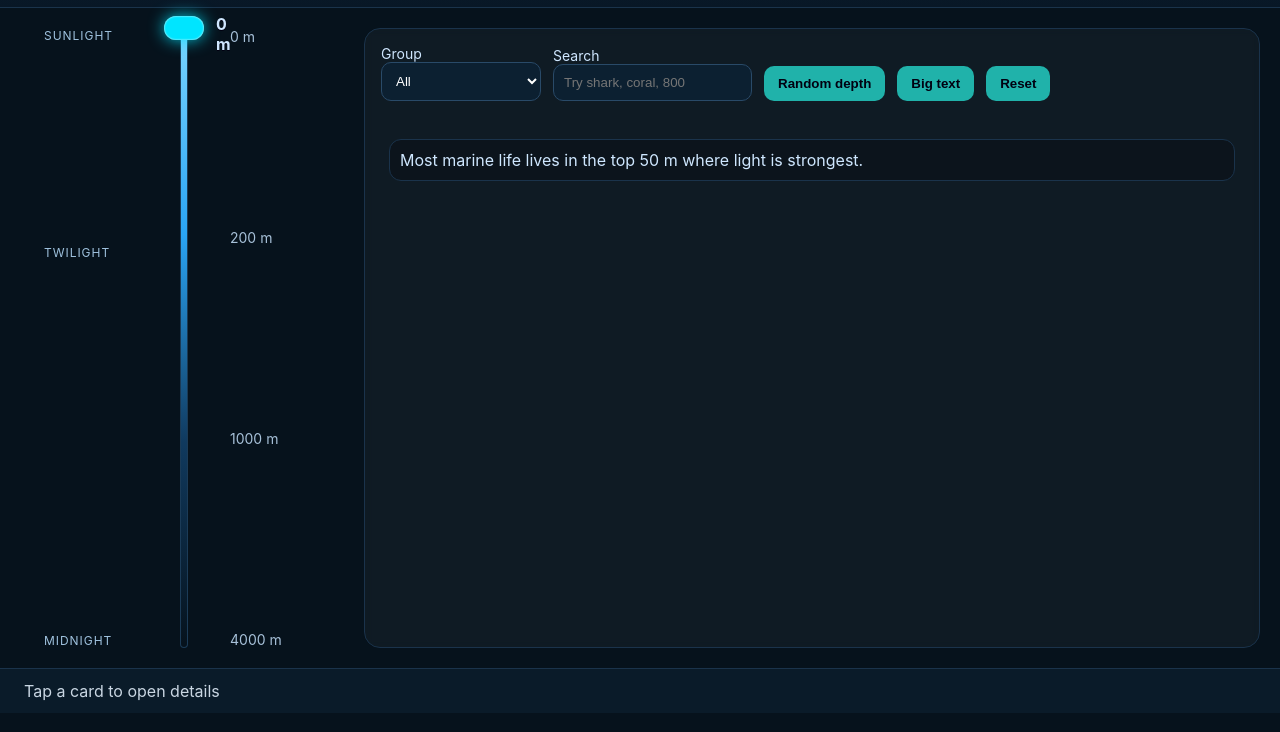
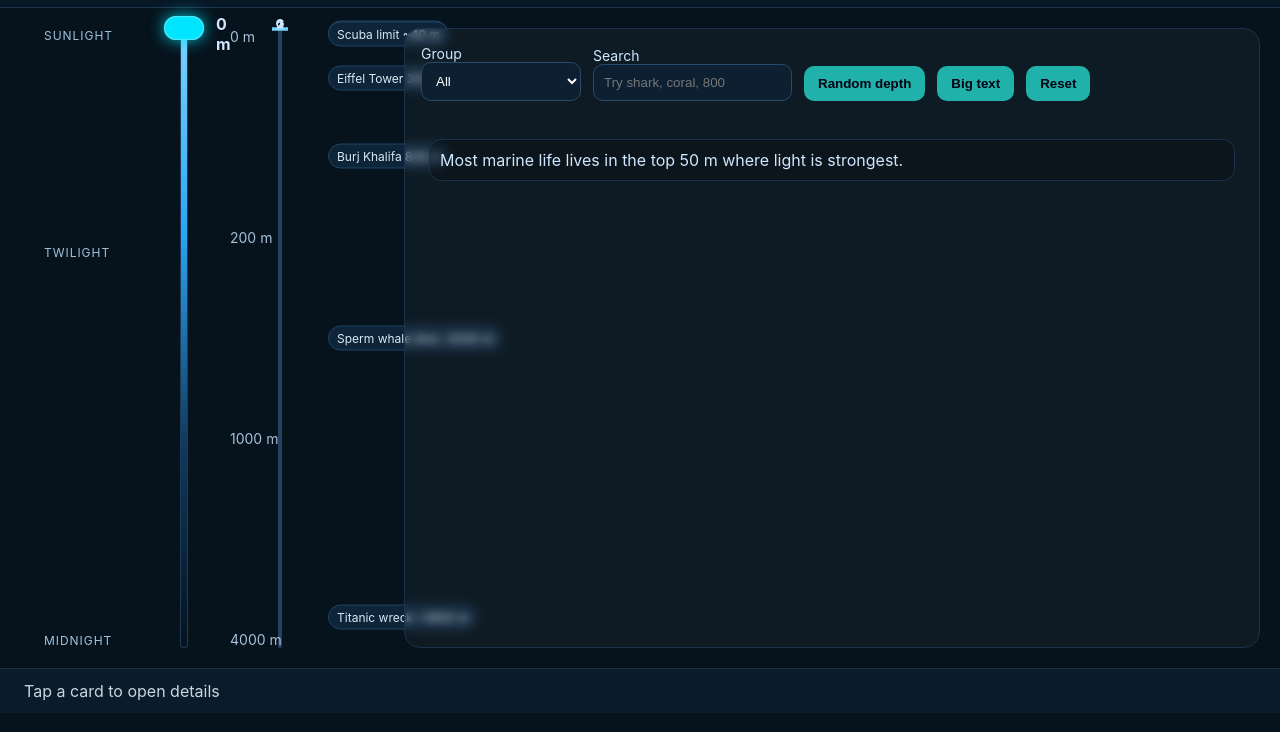
Before and after one commit to adamrmor/Depth-explorer, a website: page index.html in a window 1280 px wide. Shown: the part 68-800 px from the top of the page. Drawn offline with Linux system fonts and the light colour scheme.

Commit message:
Add files via upload

```diff
--- a/app.js
+++ b/app.js
@@ -1,4 +1,3 @@
-// Depth Explore logic with full-height track and clickable cards (no 'Open' button)
 let items = [];
 const DEPTH_MIN = 0;
 const DEPTH_MAX = 4000;
@@ -7,6 +6,26 @@ const factBands = [
   {min:200, max:400, text:"Around 200 m, daylight fades. This is the start of the twilight zone."},
   {min:800, max:1200, text:"At 800 to 1200 m, it is near freezing with very little light."},
   {min:2000, max:4000, text:"The abyss. High pressure. Few species have adapted to survive here."}
+];
+
+// Museum lift and reference markers
+const LIFT = {
+  height_m: 12,
+  floors: [
+    { label: 'G', depth: 0 },
+    { label: '1', depth: 4 },
+    { label: '2', depth: 8 },
+    { label: '3', depth: 12 }
+  ]
+};
+
+const REFERENCES = [
+  { label: 'Blue whale ~30 m', depth: 30, type: 'animal' },
+  { label: 'Scuba limit ~40 m', depth: 40, type: 'human' },
+  { label: 'Eiffel Tower 324 m', depth: 324, type: 'structure' },
+  { label: 'Burj Khalifa 828 m', depth: 828, type: 'structure' },
+  { label: 'Sperm whale dive ~2000 m', depth: 2000, type: 'animal' },
+  { label: 'Titanic wreck ~3800 m', depth: 3800, type: 'ship' }
 ];
 
 async function loadData(){
@@ -18,6 +37,34 @@ function yToDepth(y, trackEl){
   const rect = trackEl.getBoundingClientRect();
   const t = Math.min(1, Math.max(0, (y - rect.top) / rect.height));
   return Math.round(DEPTH_MIN + t * (DEPTH_MAX - DEPTH_MIN));
+}
+
+function renderRefs(){
+  const liftRail = document.getElementById('liftRail');
+  const refRail = document.getElementById('refRail');
+  const track = document.getElementById('track');
+  const rect = track.getBoundingClientRect();
+  const h = rect.height;
+  liftRail.innerHTML = '';
+  refRail.innerHTML = '';
+
+  for(const f of LIFT.floors){
+    const y = (f.depth-DEPTH_MIN)/(DEPTH_MAX-DEPTH_MIN) * h;
+    const el = document.createElement('div');
+    el.className = 'lift-marker';
+    el.style.top = y + 'px';
+    el.innerHTML = `<span class="tick"></span><span class="label">${f.label}</span>`;
+    liftRail.appendChild(el);
+  }
+  for(const r of REFERENCES){
+    if(r.depth < DEPTH_MIN || r.depth > DEPTH_MAX) continue;
+    const y = (r.depth-DEPTH_MIN)/(DEPTH_MAX-DEPTH_MIN) * h;
+    const el = document.createElement('div');
+    el.className = 'ref-marker';
+    el.style.top = y + 'px';
+    el.innerHTML = `<div class="rule"></div><span class="tag">${r.label}</span>`;
+    refRail.appendChild(el);
+  }
 }
 
 function renderCards(depth, q, group){
@@ -51,12 +98,8 @@ function renderCards(depth, q, group){
 function updateFact(depth){
   const box = document.getElementById('fact');
   const band = factBands.find(b => depth >= b.min && depth <= b.max);
-  if(band){
-    box.textContent = band.text;
-    box.hidden = false;
-  } else {
-    box.hidden = true;
-  }
+  if(band){ box.textContent = band.text; box.hidden = false; }
+  else { box.hidden = true; }
 }
 
 async function init(){
@@ -78,6 +121,7 @@ async function init(){
     const y = (depth-DEPTH_MIN)/(DEPTH_MAX-DEPTH_MIN) * rect.height;
     handle.style.top = y + 'px';
     track.setAttribute('aria-valuenow', String(depth));
+    renderRefs();
     renderCards(depth, q.value, group.value);
     updateFact(depth);
   }
@@ -88,7 +132,6 @@ async function init(){
     apply();
   }
 
-  // click/drag on track
   track.addEventListener('mousedown', setDepthFromEvent);
   track.addEventListener('touchstart', setDepthFromEvent);
   function startDrag(ev){
@@ -108,7 +151,6 @@ async function init(){
   handle.addEventListener('mousedown', startDrag);
   handle.addEventListener('touchstart', startDrag, {passive:false});
 
-  // keyboard
   handle.addEventListener('keydown', e => {
     if(e.key === 'ArrowUp'){ depth = Math.max(DEPTH_MIN, depth-50); apply(); }
     if(e.key === 'ArrowDown'){ depth = Math.min(DEPTH_MAX, depth+50); apply(); }
@@ -116,7 +158,6 @@ async function init(){
     if(e.key === 'End'){ depth = DEPTH_MAX; apply(); }
   });
 
-  // filters
   q.addEventListener('input', apply);
   group.addEventListener('change', apply);
   reset.addEventListener('click', () => { q.value=''; group.value=''; depth = 0; apply(); });
--- a/index.html
+++ b/index.html
@@ -11,8 +11,8 @@
 <header class="masthead">
   <h1>Explore by Depth</h1>
   <nav class="mastnav">
-    <a href="index.html" class="active">Depth</a>
-    <a href="grid.html">All species</a>
+    <a href="./index.html" class="active">Depth</a>
+    <a href="./grid.html">All species</a>
   </nav>
 </header>
 
@@ -27,6 +27,9 @@
         <span id="depthReadout" class="readout">0 m</span>
       </div>
     </div>
+
+    <div id="liftRail" class="lift-rail" aria-hidden="true"></div>
+    <div id="refRail" class="ref-rail" aria-hidden="true"></div>
 
     <div class="ticks" aria-hidden="true">
       <span>0 m</span>
--- a/package.json
+++ b/package.json
@@ -1,6 +1,6 @@
 {
   "name": "depth-explorer-kiosk",
-  "version": "1.2.0",
+  "version": "1.3.0",
   "private": true,
   "scripts": {
     "start": "serve -l $PORT ."
--- a/styles.css
+++ b/styles.css
@@ -8,7 +8,7 @@ html,body{height:100%;margin:0;font-family:Inter,system-ui,-apple-system,Segoe U
 .mastnav a.active{background:var(--glass);backdrop-filter:blur(6px)}
 .sitefoot{padding:12px 24px;border-top:1px solid var(--line);color:#c9d6e2;background:#0a1b29}
 
-.depth-layout{display:grid;grid-template-columns:320px 1fr;gap:24px;padding:20px;min-height:calc(100vh - 140px)}
+.depth-layout{display:grid;grid-template-columns:360px 1fr;gap:24px;padding:20px;min-height:calc(100vh - 140px)}
 .depth-rail{position:relative;padding:0 12px;display:flex;align-items:stretch}
 .zone{position:absolute;left:24px;color:#9fc2de;font-size:12px;text-transform:uppercase;letter-spacing:.08em}
 .zone-sunlight{top:0}.zone-twilight{top:35%}.zone-midnight{bottom:0}
@@ -16,6 +16,18 @@ html,body{height:100%;margin:0;font-family:Inter,system-ui,-apple-system,Segoe U
 .handle{position:absolute;left:50%;transform:translate(-50%,-50%);width:40px;height:24px;border-radius:999px;background:var(--accent);box-shadow:0 0 16px rgba(0,229,255,.85),0 0 2px #fff inset;display:flex;align-items:center;justify-content:center;cursor:pointer}
 .readout{position:absolute;left:52px;top:-2px;color:#cfe7ff;font-weight:700;text-shadow:0 1px 0 #001}
 .ticks{position:absolute;left:210px;top:0;bottom:0;display:flex;flex-direction:column;justify-content:space-between;color:#a7c1d9;font-size:14px}
+
+/* Reference rails */
+.lift-rail, .ref-rail{ position:absolute; top:0; bottom:0; pointer-events:none; }
+.lift-rail{ left:240px; width:40px; }
+.ref-rail{ left:300px; right:0; }
+.lift-rail::before{ content:''; position:absolute; left:18px; top:0; bottom:0; width:4px; background:#23425f; border-radius:2px; }
+.lift-marker{ position:absolute; left:0; transform:translateY(-50%); width:40px; color:#cfe7ff; font-size:12px; text-align:center; }
+.lift-marker .tick{ position:absolute; left:12px; top:50%; width:16px; height:2px; background:#79d2ff; transform:translateY(-50%); }
+.lift-marker .label{ display:block; margin-top:-10px; font-weight:700 }
+.ref-marker{ position:absolute; left:0; right:16px; transform:translateY(-50%); display:flex; align-items:center; gap:8px; color:#d9e8f6; font-size:12px; }
+.ref-marker .rule{ height:1px; background:#3a6185; flex:1 }
+.ref-marker .tag{ background:#0e2539; border:1px solid #1e4464; border-radius:999px; padding:4px 8px; white-space:nowrap; }
 
 .results{background:rgba(255,255,255,.04);border:1px solid var(--line);border-radius:16px;padding:16px;backdrop-filter:blur(4px)}
 .filters{display:flex;flex-wrap:wrap;gap:12px;align-items:end;margin-bottom:12px}
```
Also changed, not shown: grid.html (+1 -1 lines), item.html (+2 -2 lines), item.js (+4 -10 lines), README.md.
